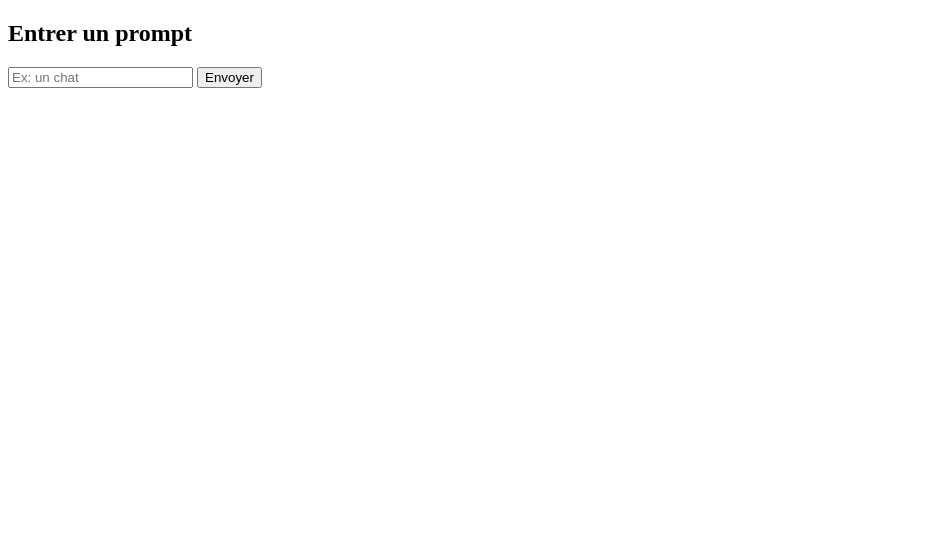
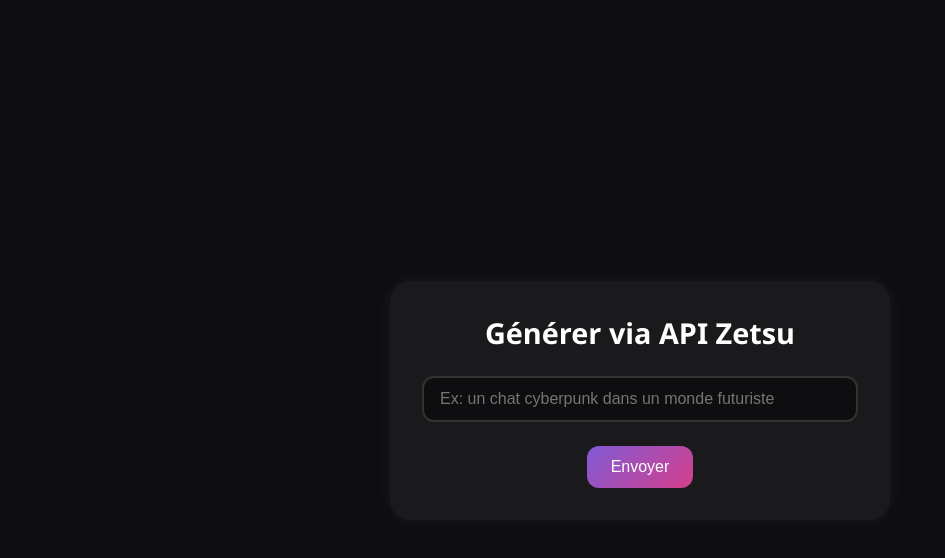
Before and after one commit to loglogc-1257/Redi, a plain HTML site: page index.html in a window 1280 px wide. Shown: the whole page, without its empty margins (0-945 px from the left). Drawn offline with Linux system fonts and the light colour scheme.

Commit message:
Update index.html

```diff
--- a/index.html
+++ b/index.html
@@ -2,12 +2,93 @@
 <html lang="fr">
 <head>
   <meta charset="UTF-8">
-  <title>Redirection vers l'API Zetsu</title>
+  <meta name="viewport" content="width=device-width, initial-scale=1.0">
+  <title>Prompt vers API Zetsu</title>
+  <style>
+    /* Reset & base styles */
+    * {
+      margin: 0;
+      padding: 0;
+      box-sizing: border-box;
+    }
+
+    body {
+      background-color: #0e0e10;
+      color: #ffffff;
+      font-family: 'Segoe UI', Tahoma, Geneva, Verdana, sans-serif;
+      height: 100vh;
+      display: flex;
+      justify-content: center;
+      align-items: center;
+      padding: 2rem;
+    }
+
+    .container {
+      background: #1a1a1d;
+      padding: 2rem;
+      border-radius: 20px;
+      box-shadow: 0 0 20px rgba(255, 255, 255, 0.05);
+      max-width: 500px;
+      width: 100%;
+      text-align: center;
+    }
+
+    h2 {
+      font-size: 1.8rem;
+      margin-bottom: 1.5rem;
+      color: #fff;
+    }
+
+    input {
+      width: 100%;
+      padding: 12px 16px;
+      border-radius: 12px;
+      border: 2px solid #333;
+      background: #0e0e10;
+      color: white;
+      font-size: 1rem;
+      transition: border 0.3s ease;
+      margin-bottom: 1.5rem;
+    }
+
+    input:focus {
+      outline: none;
+      border-color: #805ad5;
+    }
+
+    button {
+      padding: 12px 24px;
+      font-size: 1rem;
+      border: none;
+      border-radius: 12px;
+      background: linear-gradient(135deg, #805ad5, #d53f8c);
+      color: white;
+      cursor: pointer;
+      transition: transform 0.2s ease, box-shadow 0.2s ease;
+    }
+
+    button:hover {
+      transform: scale(1.05);
+      box-shadow: 0 4px 15px rgba(128, 90, 213, 0.4);
+    }
+
+    @media (max-width: 600px) {
+      .container {
+        padding: 1.5rem;
+      }
+
+      h2 {
+        font-size: 1.5rem;
+      }
+    }
+  </style>
 </head>
 <body>
-  <h2>Entrer un prompt</h2>
-  <input type="text" id="prompt" placeholder="Ex: un chat">
-  <button onclick="redirect()">Envoyer</button>
+  <div class="container">
+    <h2>Générer via API Zetsu</h2>
+    <input type="text" id="prompt" placeholder="Ex: un chat cyberpunk dans un monde futuriste">
+    <button onclick="redirect()">Envoyer</button>
+  </div>
 
   <script>
     function redirect() {
```
